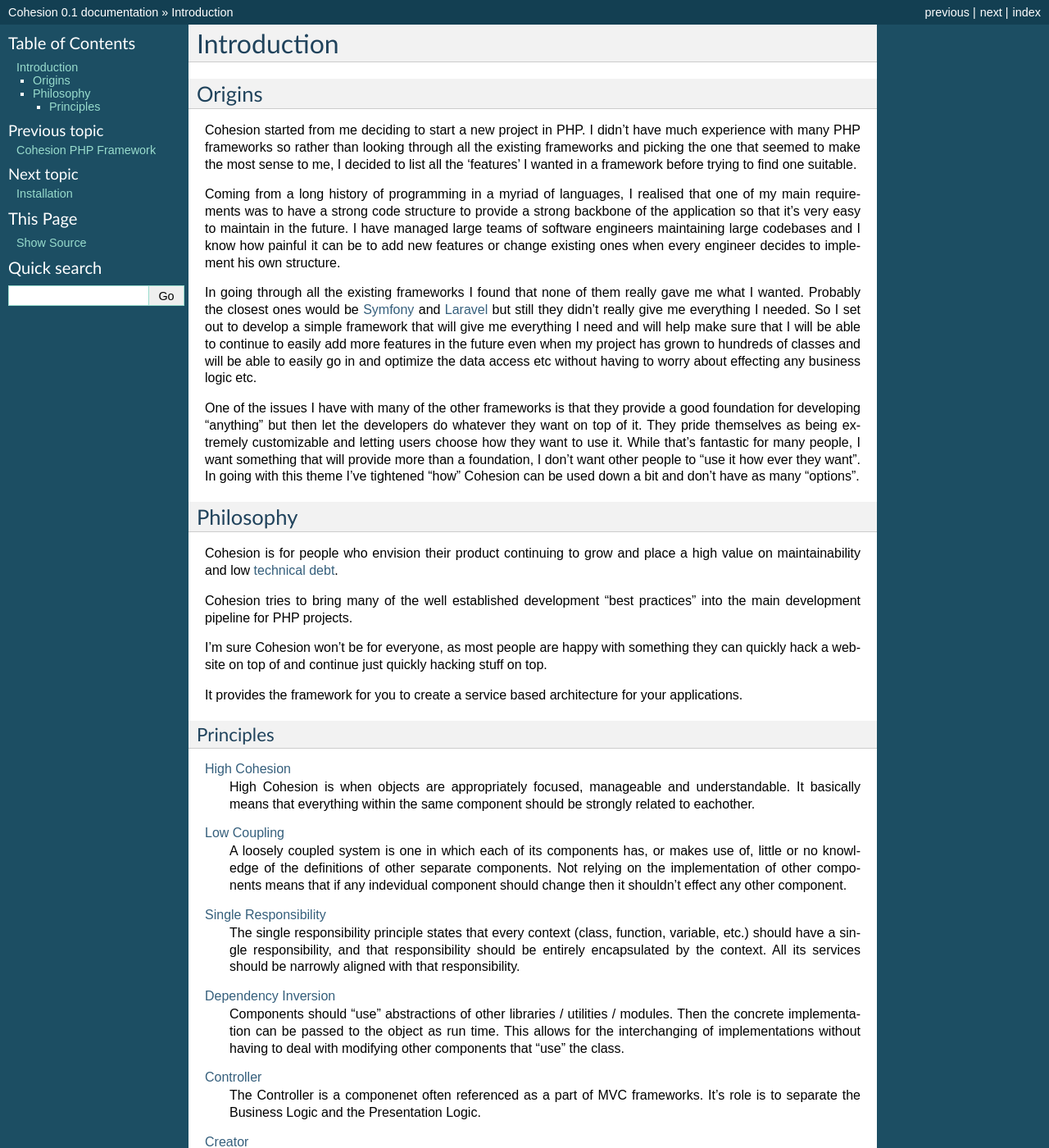
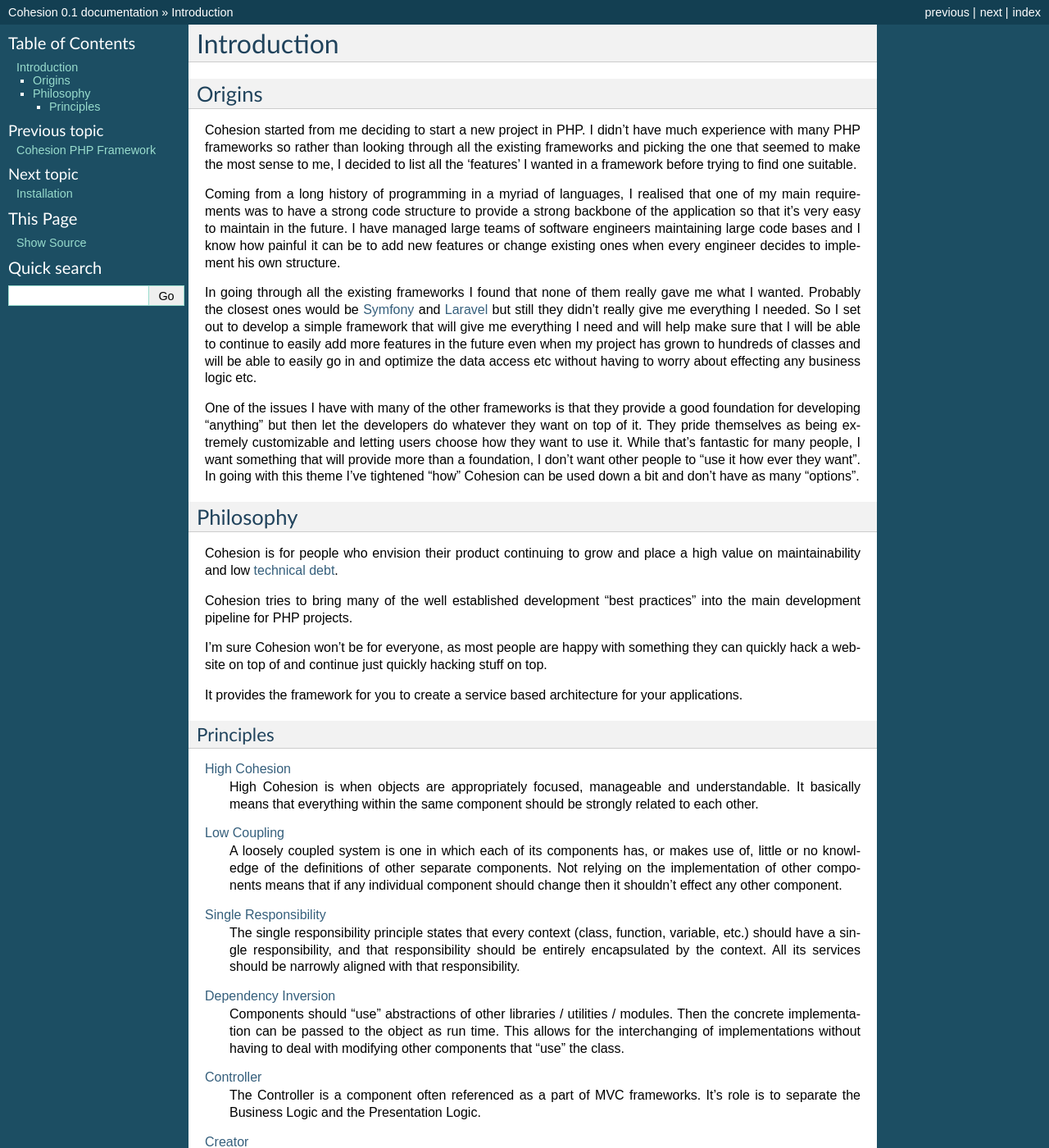
Before and after one commit to cohesion/cohesion-docs, a Sphinx documentation site: the page built from docs/intro.rst, in a window 1280 px wide and 1400 px high. Shown: the whole window at 82% size. Built offline with Sphinx 7.4.7, drawn with Linux system fonts in a browser that asks for light colours.

Commit message:
Fix some typos and spelling

```diff
--- a/docs/di.rst
+++ b/docs/di.rst
@@ -6,7 +6,7 @@ Dependency Injection
 Dependency Injection simplified
 ===============================
 
-If you're not aware of what dependency injection is you can `read about it on Wikipedia <http://en.wikipedia.org/wiki/Dependency_injection>`_. But if you do you might get a bit scared off because they make it sound quite complex when it's really actually quite simple. The idea is that rather than hardcoding the other classes your class will use it takes them in via the constructor parameters or a setter method.
+If you're not aware of what dependency injection is you can `read about it on Wikipedia <http://en.wikipedia.org/wiki/Dependency_injection>`_. But if you do you might get a bit scared off because they make it sound quite complex when it's really actually quite simple. The idea is that rather than hard coding the other classes your class will use it takes them in via the constructor parameters or a setter method.
 
 For example rather than in your class creating a MySQL connection to talk to the database you can specify that your class needs an instance of something that implements the ``Database`` interface and then it will be up to the code that calls your class to pass in the instance.
 
--- a/docs/install.rst
+++ b/docs/install.rst
@@ -7,7 +7,7 @@ This documentation currently focuses on installing Cohesion on a Debian/Ubuntu s
 Requirements
 ============
 
-Once PHP is installed and set up adding additional libraries will be handled by Composer but there're still a few things you need to install yourself before then.
+Once PHP is installed and set up adding additional libraries will be handled by Composer but there are still a few things you need to install yourself before then.
 
 * PHP version 5.4 or above
 * PHP-FPM
--- a/docs/intro.rst
+++ b/docs/intro.rst
@@ -6,7 +6,7 @@ Origins
 
 Cohesion started from me deciding to start a new project in PHP. I didn't have much experience with many PHP frameworks so rather than looking through all the existing frameworks and picking the one that seemed to make the most sense to me, I decided to list all the 'features' I wanted in a framework before trying to find one suitable.
 
-Coming from a long history of programming in a myriad of languages, I realised that one of my main requirements was to have a strong code structure to provide a strong backbone of the application so that it's very easy to maintain in the future. I have managed large teams of software engineers maintaining large codebases and I know how painful it can be to add new features or change existing ones when every engineer decides to implement his own structure.
+Coming from a long history of programming in a myriad of languages, I realised that one of my main requirements was to have a strong code structure to provide a strong backbone of the application so that it's very easy to maintain in the future. I have managed large teams of software engineers maintaining large code bases and I know how painful it can be to add new features or change existing ones when every engineer decides to implement his own structure.
 
 In going through all the existing frameworks I found that none of them really gave me what I wanted. Probably the closest ones would be `Symfony <http://symfony.com/>`_ and `Laravel <http://laravel.com/>`_ but still they didn't really give me everything I needed. So I set out to develop a simple framework that will give me everything I need and will help make sure that I will be able to continue to easily add more features in the future even when my project has grown to hundreds of classes and will be able to easily go in and optimize the data access etc without having to worry about effecting any business logic etc.
 
@@ -28,10 +28,10 @@ Principles
 ----------
 
 `High Cohesion <http://en.wikipedia.org/wiki/Cohesion_(computer_science)>`_
-    High Cohesion is when objects are appropriately focused, manageable and understandable. It basically means that everything within the same component should be strongly related to eachother.
+    High Cohesion is when objects are appropriately focused, manageable and understandable. It basically means that everything within the same component should be strongly related to each other.
 
 `Low Coupling <http://en.wikipedia.org/wiki/Loose_coupling>`_
-    A loosely coupled system is one in which each of its components has, or makes use of, little or no knowledge of the definitions of other separate components. Not relying on the implementation of other components means that if any indevidual component should change then it shouldn't effect any other component.
+    A loosely coupled system is one in which each of its components has, or makes use of, little or no knowledge of the definitions of other separate components. Not relying on the implementation of other components means that if any individual component should change then it shouldn't effect any other component.
 
 `Single Responsibility <http://en.wikipedia.org/wiki/Single_responsibility_principle>`_
     The single responsibility principle states that every context (class, function, variable, etc.) should have a single responsibility, and that responsibility should be entirely encapsulated by the context. All its services should be narrowly aligned with that responsibility.
@@ -40,7 +40,7 @@ Principles
     Components should "use" abstractions of other libraries / utilities / modules. Then the concrete implementation can be passed to the object as run time. This allows for the interchanging of implementations without having to deal with modifying other components that "use" the class.
 
 `Controller <http://en.wikipedia.org/wiki/Model-view-controller>`_
-    The Controller is a componenet often referenced as a part of MVC frameworks. It's role is to separate the Business Logic and the Presentation Logic.
+    The Controller is a component often referenced as a part of MVC frameworks. It's role is to separate the Business Logic and the Presentation Logic.
 
 `Creator <http://en.wikipedia.org/wiki/Factory_pattern>`_
     The factory pattern allows for a specific class that is responsible for creating new instances of objects. This allows for the code to delegate creating of instances meaning that each module doesn't need to know "how" to create an instance of that object.
--- a/docs/quickstart.rst
+++ b/docs/quickstart.rst
@@ -1,7 +1,7 @@
 Quickstart
 **********
 
-After installing a clean Cohestion project you should modify your composer.json file and set the project name etc for your project.
+After installing a clean Cohesion project you should modify your composer.json file and set the project name etc for your project.
 
 You main application code will go into the ``src/`` directory. You should create separate subdirectories within that folder for each of your services.
 
@@ -235,4 +235,4 @@ For example if we wanted to use a cache we could add a constructor like this:
         // ...
     }
 
-We don't need to change any code anywhere else other than making sure that the Cache is set up propperly in the configuration files.
+We don't need to change any code anywhere else other than making sure that the Cache is set up properly in the configuration files.
--- a/docs/structure.rst
+++ b/docs/structure.rst
@@ -3,9 +3,9 @@ Code Structure
 
 Cohesion lays out the ground work for an extended MVC set up. I say extended because it goes one step further at separation of responsibilities by splitting the 'Model' into the **Business Logic**, **Object Data** and **Data Access Logic**.
 
-For each "object" that you will use in your application you should create an accociated service and data access object. For example our ``User`` object will just be a dumb object and all acociated business logic should be done within the ``UserService``. The ``UserService`` will then use it's ``DAO`` to access and store related user data.
+For each "object" that you will use in your application you should create an associated service and data access object. For example our ``User`` object will just be a dumb object and all associated business logic should be done within the ``UserService``. The ``UserService`` will then use it's ``DAO`` to access and store related user data.
 
-If you are developing an applicaiton with many module you can create a service hierarchy where the high level services will be the high level business logic for the module and it will make use of the indevidual object services for the object specific business logic.
+If you are developing an application with many module you can create a service hierarchy where the high level services will be the high level business logic for the module and it will make use of the individual object services for the object specific business logic.
 
 Nothing within any Service, DTO, or DAO should have any idea about the environment in which it's being used. This means that we should be able to reuse the same services for web application, command line scripts, and anything else that may need to reuse the same business logic such as mobile application back ends etc.
 
```
Also changed, not shown: other parts of docs/structure.rst (+1 -1 lines), docs/index.rst (+6 -1 lines).
